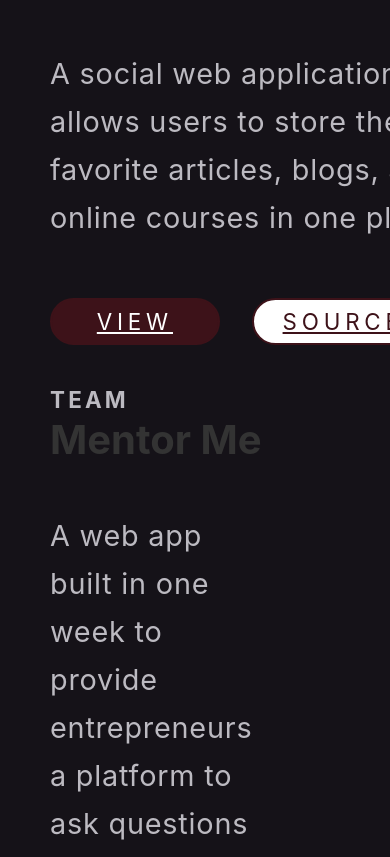
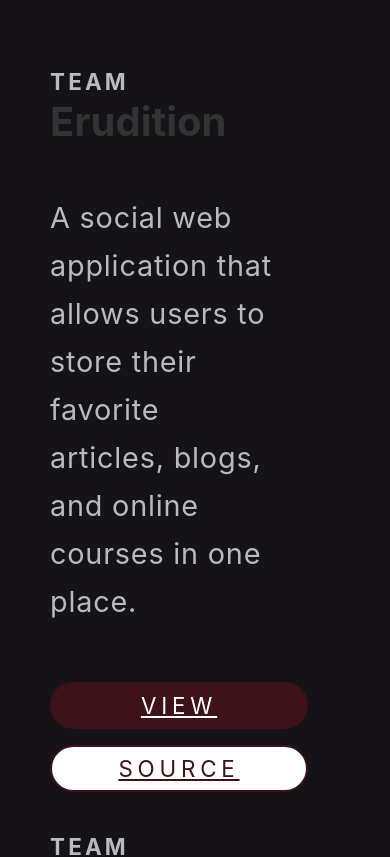
Before and after one commit to Hunter315/hntr.dev, a React (Create React App) app: page / in a window 390 px wide. Shown: the part 1503-2360 px from the top of the page. Built offline with nearby package versions, Linux system fonts and the light colour scheme.

Commit message:
Adjust on mobile query

```diff
--- a/src/components/Projects/projects.js
+++ b/src/components/Projects/projects.js
@@ -1,11 +1,11 @@
 import React from "react";
 import StaticProjectGallery from "./staticProjects";
 
-import { ProjectContainer } from "./projects.style";
+import { ProjectContainer, FlexWrap } from "./projects.style";
 
 const Projects = () => {
   return (
-    <div style={{display:"flex"}}>
+    <FlexWrap>
     <ProjectContainer id="projects">
       <h1>Projects</h1>
       <p>
@@ -22,7 +22,7 @@ const Projects = () => {
 
       <StaticProjectGallery />
     </ProjectContainer>
-    </div>
+    </FlexWrap>
   );
 };
 
--- a/src/components/Projects/projects.style.js
+++ b/src/components/Projects/projects.style.js
@@ -9,6 +9,9 @@ import {
   buttonLight
 } from "../../styles/variables.style";
 
+export const FlexWrap = styled.div`
+display:flex;
+`;
 export const ProjectContainer = styled.section`
 padding: 0 50px 0 50px;
   background: #151218;
@@ -29,6 +32,10 @@ padding: 0 50px 0 50px;
       font-size: 2rem;
       line-height: 3rem;
     }
+    @media (max-width: 450px) {
+     width: 80%;
+    }
+
     a {
       color: #747475;
       transition: 150ms ease-in;
@@ -109,8 +116,7 @@ export const Project = styled.section`
       }
       @media (max-width: 610px) {
       }
-      @media (max-width: 390px) {
-w      }
+      @media (max-width: 390px) {     }
     }
     .long-description {
       height: 11rem;
@@ -135,7 +141,8 @@ w      }
       }
       @media (max-width: 610px) {
       }
-      @media (max-width: 444px) {
+      @media (max-width: 450px) {
+        width: 100%
       }
       @media (max-width: 345px) {
       }
@@ -150,12 +157,18 @@ w      }
       text-transform: uppercase;
       letter-spacing: 0.3rem;
       z-index: 1;
+      @media (max-width: 450px) {
+        display:flex;
+        flex-flow: column;
+
+       }
       a {
         margin-right: 3rem;
         transition: 150ms ease-in;
         @media (max-width: 755px) {
           margin-right: 2rem;
         }
+
       }
 
 
@@ -163,15 +176,20 @@ w      }
 
       .app-btn {
        ${buttonDark}
+       text-align: center;
         padding-left: 3.8rem;
         padding-right: 3.8rem;
         @media (max-width: 755px) {
           padding: 0.5rem 2.8rem;
         }
+        @media (max-width: 450px) {
+          margin-bottom: 1rem;
+         }
       }
       /* Source button */
       .src-btn {
         ${buttonLight}
+        text-align:center
         @media (max-width: 755px) {
           padding: 0.5rem 1.8rem;
         }
@@ -189,12 +207,18 @@ w      }
       text-transform: uppercase;
       letter-spacing: 0.3rem;
       z-index: 1;
+      @media (max-width: 450px) {
+        display:flex;
+        flex-flow: column;
+
+       }
       a {
         margin-right: 3rem;
         transition: 150ms ease-in;
         @media (max-width: 755px) {
           margin-right: 2rem;
         }
+
       }
 
 
@@ -204,13 +228,18 @@ w      }
        ${buttonDark}
         padding-left: 3.8rem;
         padding-right: 3.8rem;
+        text-align: center;
         @media (max-width: 755px) {
           padding: 0.5rem 2.8rem;
         }
+        @media (max-width: 450px) {
+          margin-bottom: 1rem;
+         }
       }
       /* Source button */
       .src-btn {
         ${buttonLight}
+        text-align: center;
         @media (max-width: 755px) {
           padding: 0.5rem 1.8rem;
         }
--- a/src/styles/global.css
+++ b/src/styles/global.css
@@ -13,6 +13,9 @@
 
 html {
   font-size: var(--default-font-size);
+  @media (max-width: 450px) {
+    background: #151218;
+  }
 }
 
 body {
```
